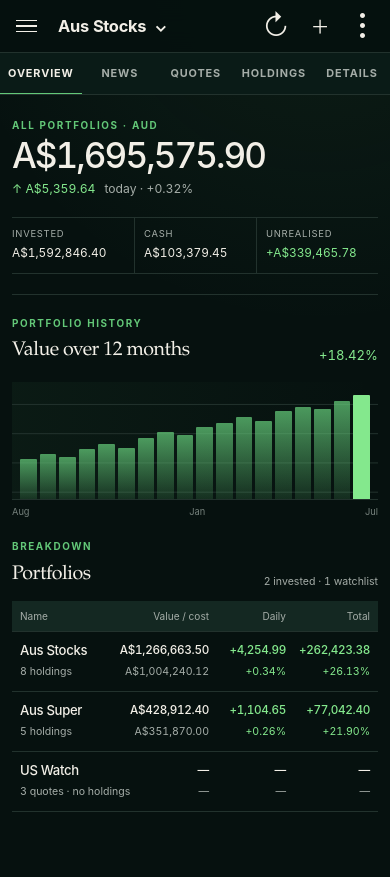
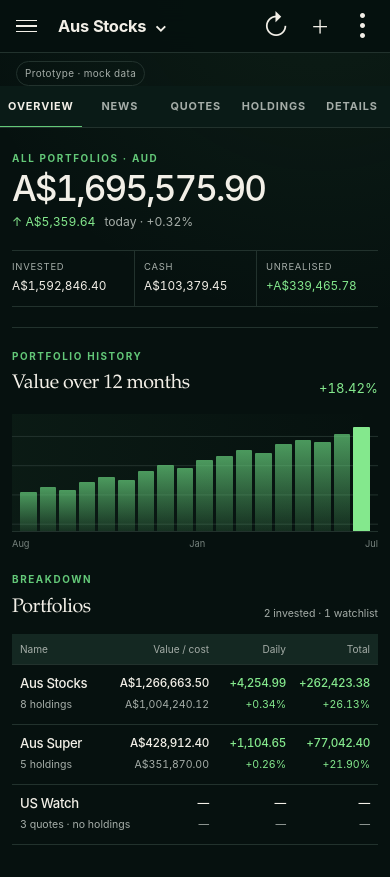
Before and after one commit to algrey/YieldToMePortfolio, a Next.js app: page / in a window 390 px wide. Before the commit the page ends 844 px from the top, so only its background shows below. Built offline with nearby package versions, Linux system fonts and the light colour scheme.

Commit message:
VSL-003: surface fixture badge on mobile

```diff
--- a/app/components/portfolio-shell.tsx
+++ b/app/components/portfolio-shell.tsx
@@ -1001,6 +1001,8 @@ export function PortfolioShell({
         </div>
       </header>
 
+      <p className="prototype-chip mobile-only">{reviewBadgeLabel}</p>
+
       <nav className="primary-tabs" aria-label="Portfolio sections">
         {primaryPortfolioSections.map((section) => (
           <Link
--- a/app/globals.css
+++ b/app/globals.css
@@ -78,6 +78,21 @@ dd {
 
 .desktop-only {
   display: none !important;
+}
+
+.mobile-only {
+  display: block !important;
+}
+
+.prototype-chip.mobile-only {
+  margin: 8px 16px 0;
+  padding: 4px 8px;
+  border: 1px solid var(--divider);
+  border-radius: 999px;
+  color: var(--muted);
+  font-size: 0.62rem;
+  letter-spacing: 0.04em;
+  width: fit-content;
 }
 
 .prototype-app {
@@ -1383,6 +1398,10 @@ dd {
     display: initial !important;
   }
 
+  .mobile-only {
+    display: none !important;
+  }
+
   .app-bar {
     min-height: calc(60px + env(safe-area-inset-top));
     align-items: flex-end;
```
